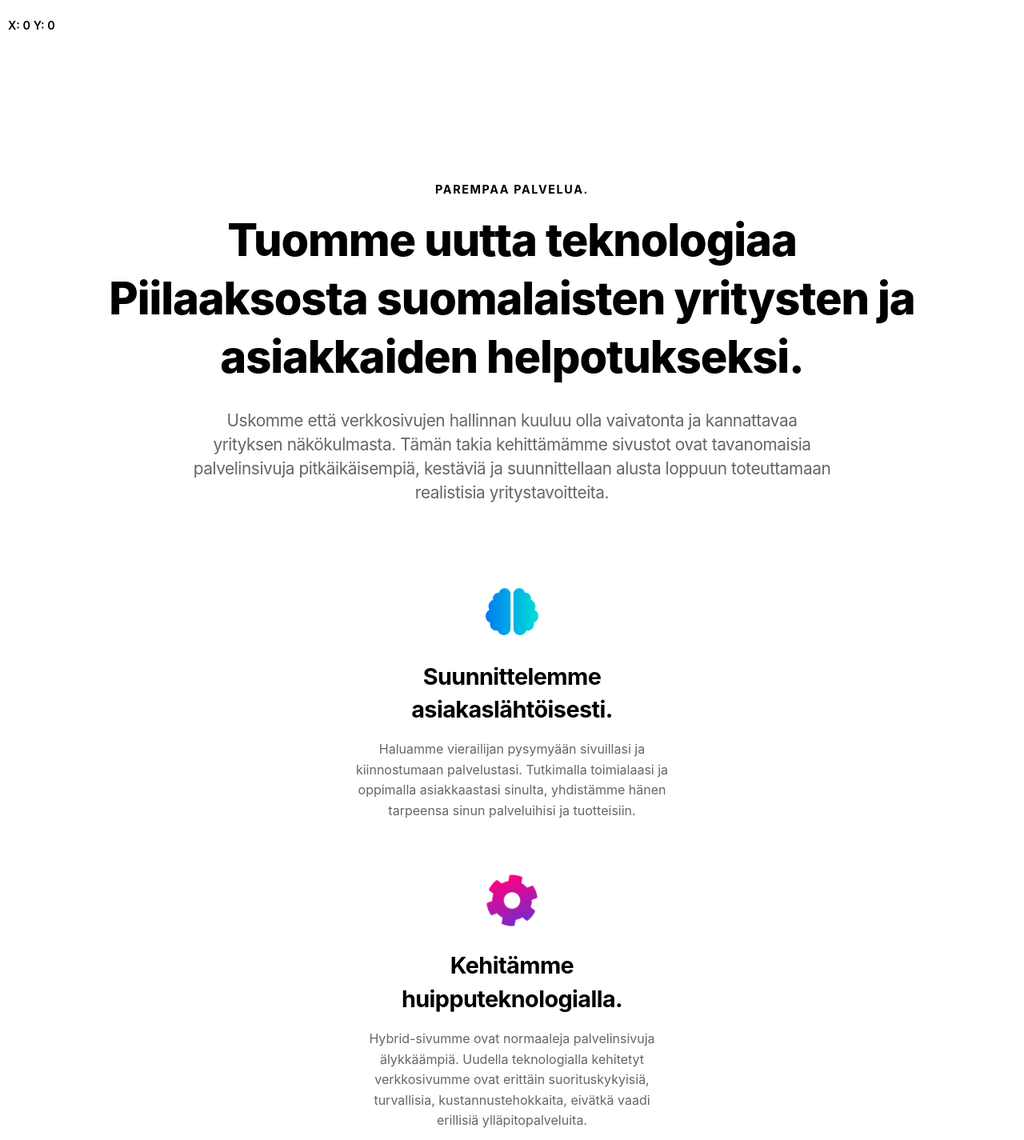
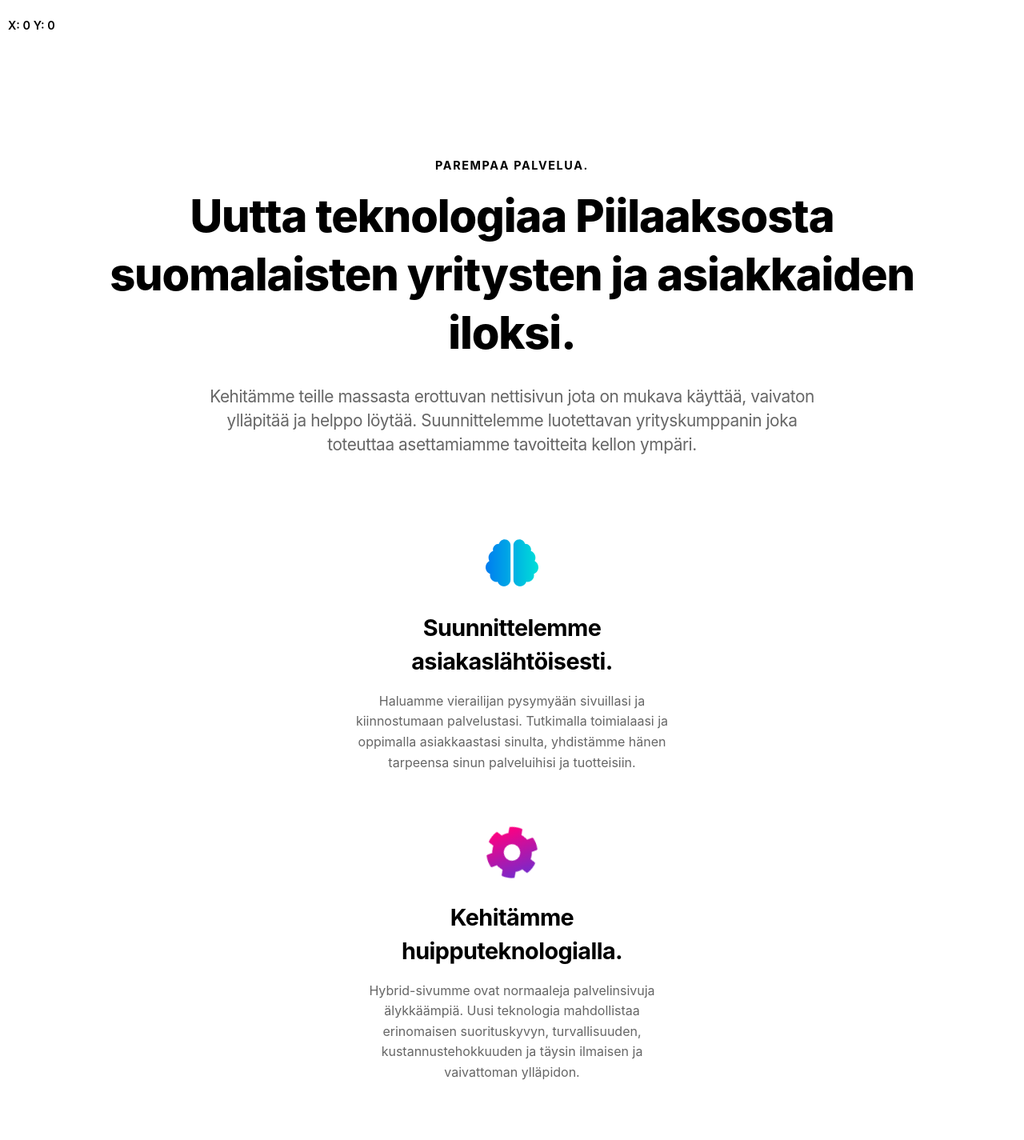
Before and after one commit to digiaalto/etusivu, a Next.js app: page / in a window 1280 px wide. Shown: the part 747-2172 px from the top of the page at 80% size. Built offline with nearby package versions, Linux system fonts and the light colour scheme.

Commit message:
Sisältömuutoksia ja design säätöä

```diff
--- a/components/etusivu/Hero.js
+++ b/components/etusivu/Hero.js
@@ -28,7 +28,7 @@ const Hero = (props) => {
         <StylizedHeaders animElement={animElement} />
         <CtaButtons />
         <h1 className={styles.description}>
-          Digiaalto kehittää laatutestattuja verkkosivuja yrityksille,
+          Digiaalto kehittää laatutestattuja verkkosivuja yrityksille
           tyytyväisyystakuulla.
         </h1>
         <LinkScroll
--- a/components/etusivu/Nayteikkuna.js
+++ b/components/etusivu/Nayteikkuna.js
@@ -21,14 +21,14 @@ const digiaalto = {
     },
   },
   scores: {
-    suorituskyky: 100,
+    suorituskyky: 90,
     esteettomyys: 100,
     parhaatKaytannot: 100,
     seo: 100,
   },
   header: "Digiaalto.fi",
   paragraphs: [
-    `Oma verkkosivu. Digiaalto rakentaa mukavakäyttöisiä yrityssivuja yhtä mukaville yrittäjille.`,
+    `Oma sivu; luomme mukavakäyttöisiä verkkosivuja jotka optimoidaan tappiin tehokkaalla koodilla.`,
   ],
 }
 
@@ -55,7 +55,7 @@ const majoitusroosa = {
   },
   header: "Majoitusroosa",
   paragraphs: [
-    `Kanta-Hämeessä idyylinen majoituspaikka isoille ryhmille. Sisältö englanniksi ja suomeksi.`,
+    `Kanta-Hämeen Lammen luonnossa sijaitseva majoituspaikka isoille ryhmille. Englanniksi ja suomeksi.`,
   ],
 }
 
--- a/components/etusivu/Palvelut.js
+++ b/components/etusivu/Palvelut.js
@@ -10,17 +10,15 @@ const Palvelut = (props) => {
       <HeadersWrap>
         <Overline text="Parempaa palvelua." />
         <h1 className={styles.headerMain}>
-          Tuomme uutta teknologiaa Piilaaksosta suomalaisten yritysten ja
-          asiakkaiden helpotukseksi.
+          Uutta teknologiaa Piilaaksosta suomalaisten yritysten ja asiakkaiden
+          iloksi.
         </h1>
       </HeadersWrap>
       <TextsWrapper>
         <h2 className={styles.headerDescription}>
-          Uskomme että verkkosivujen hallinnan kuuluu olla vaivatonta ja
-          kannattavaa yrityksen näkökulmasta. Tämän takia kehittämämme sivustot
-          ovat tavanomaisia palvelinsivuja pitkäikäisempiä, kestäviä ja
-          suunnittellaan alusta loppuun toteuttamaan realistisia
-          yritystavoitteita.
+          Kehitämme teille massasta erottuvan nettisivun jota on mukava käyttää,
+          vaivaton ylläpitää ja helppo löytää. Suunnittelemme luotettavan
+          yrityskumppanin joka toteuttaa asettamiamme tavoitteita kellon ympäri.
         </h2>
       </TextsWrapper>
       <PalvelutOminaisuudet />
--- a/components/etusivu/PalvelutOminaisuudet.js
+++ b/components/etusivu/PalvelutOminaisuudet.js
@@ -12,10 +12,9 @@ const PalvelutOminaisuudet = () => {
       </Ominaisuus>
       <Ominaisuus icon={CogIcon} header="Kehitämme huipputeknologialla.">
         <p>
-          Hybrid-sivumme ovat normaaleja palvelinsivuja älykkäämpiä. Uudella
-          teknologialla kehitetyt verkkosivumme ovat erittäin suorituskykyisiä,
-          turvallisia, kustannustehokkaita, eivätkä vaadi erillisiä
-          ylläpitopalveluita.
+          Hybrid-sivumme ovat normaaleja palvelinsivuja älykkäämpiä. Uusi
+          teknologia mahdollistaa erinomaisen suorituskyvyn, turvallisuuden,
+          kustannustehokkuuden ja täysin ilmaisen ja vaivattoman ylläpidon.
         </p>
       </Ominaisuus>
       <Ominaisuus icon={HeartIcon} header="Palvelemme tyytyväisyystakuulla.">
--- a/components/etusivu/Suunnittelu.js
+++ b/components/etusivu/Suunnittelu.js
@@ -14,9 +14,9 @@ const Suunnittelu = (props) => {
       />
       <div className={styles.descriptions}>
         <p className="headerDescription">
-          Onko sinulla oma visio ja tunnet brändisi hyvin? Löytyykö valmiita
-          resursseja vai aloitammeko tyhjältä pöydältä? Oli miten oli, voimme
-          auttaa. Suunnittelu alkaa tutustumisella.
+          Onko sinulla oma visio ja valmis brändi vai aloitammeko tyhjältä
+          pöydältä? Joka tapauksessa suunnittelu alkaa tutustumisella jossa
+          kartoitamme projektin taustatietoja ja vaatimuksia.
         </p>
       </div>
       <ol className={styles.list}>
--- a/components/tarjouspyynto/TarjousApp.js
+++ b/components/tarjouspyynto/TarjousApp.js
@@ -9,7 +9,7 @@ import { PriceWidget } from "./index"
 const sisalto = {
   header: "Tarjouspyyntö.",
   subheader:
-    "Pyyntö ei maksa mitään ei sido teitä mihinkään. Lähetämme tarjouksen sähköpostiisi yleensä ensimmäisenä arkipäivänä.",
+    "Tarjouspyyntö ei maksa mitään eikä ole sitova. Lähetämme pyyntöön vastauksen sähköpostiisi 1-2 arkipäivässä.",
   vahvistusViesti: {
     success: {
       header: "Kiitos tarjouspyynnöstä!",
--- a/components/tarjouspyynto/TarjousApp.module.sass
+++ b/components/tarjouspyynto/TarjousApp.module.sass
@@ -5,7 +5,7 @@
 // Layout.
 .section
 	@include spacing.hero
-	padding-top: 4em !important
+	padding-top: 2rem !important
 	display: flex
 	place-items: center
 	place-content: center
--- a/styles/partials/_typography.sass
+++ b/styles/partials/_typography.sass
@@ -1,17 +1,10 @@
 @use "@/partials/colors"
 @use "@/partials/breakpoints"
 
-$font: "Inter",-apple-system,BlinkMacSystemFont,"Segoe UI","Roboto","Oxygen","Ubuntu","Cantarell","Fira Sans","Droid Sans","Helvetica Neue",sans-serif
+$font: -apple-system, BlinkMacSystemFont, "Segoe UI", Roboto, Helvetica, Arial, sans-serif, "Apple Color Emoji", "Segoe UI Emoji", "Segoe UI Symbol"
 $lineheight: 1.6
 $headerLineheightSmall: 1.3
 $headerLineheightBig: 1.45
-
-// @font-face
-// 	font-family: "Inter"
-// 	src: url("/fonts/inter.ttf") format("truetype")
-// 	font-style: normal
-// 	font-weight: 400 900
-// 	font-display: swap
 
 @mixin headerDescription
 	font-size: 1.15rem
```
Also changed, not shown: styles/pages/hinnat.module.sass (+4 -3 lines).
